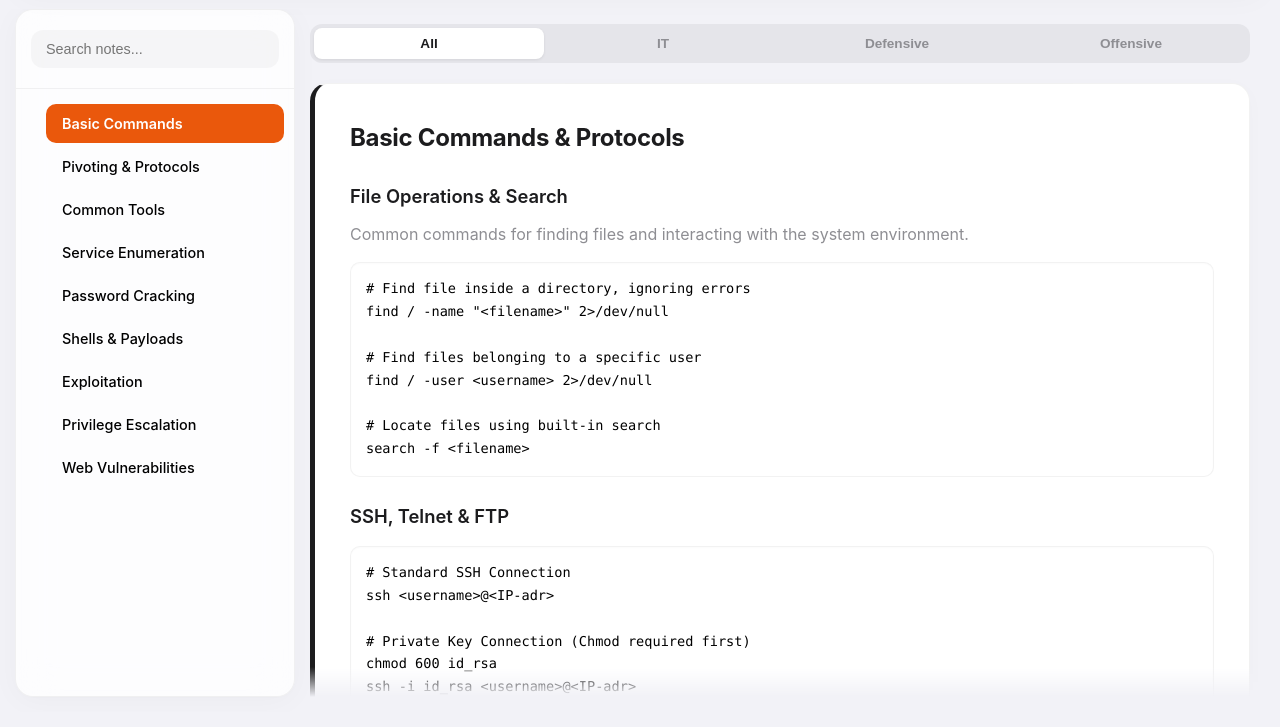
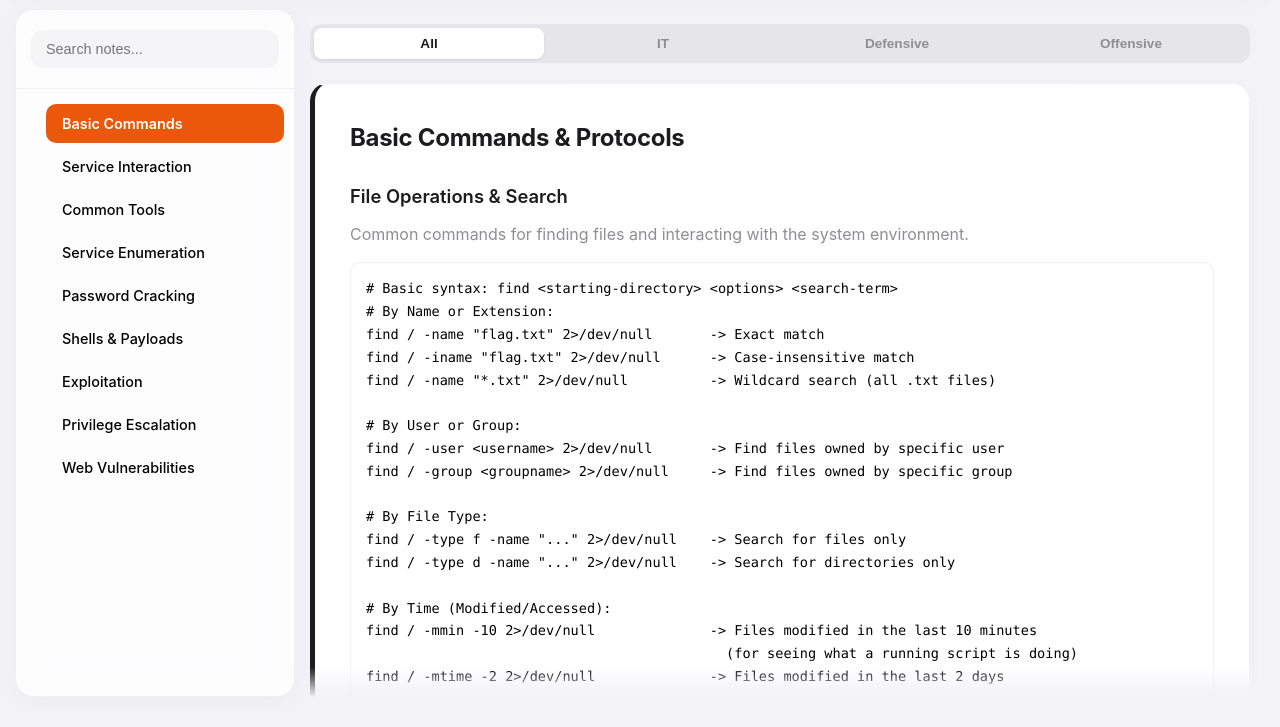
Before and after one commit to astrigac/astrigac.github.io, a plain HTML site: page notes.html in a window 1280 px wide. Shown: the part 73-800 px from the top of the page. Drawn offline with Linux system fonts and the light colour scheme.

Commit message:
update: Basic Commands section rework

```diff
--- a/notes.html
+++ b/notes.html
@@ -33,7 +33,7 @@
             <nav class="sidebar-menu">
                 <ul>
                     <li><a href="#basic-commands">Basic Commands</a></li>
-                    <li><a href="#pivoting-protocols">Pivoting &amp; Protocols</a></li>
+                    <li><a href="#service-interaction">Service Interaction</a></li>
                     <li><a href="#common-tools">Common Tools</a></li>
                     <li><a href="#enumeration">Service Enumeration</a></li>
                     <li><a href="#cracking">Password Cracking</a></li>
@@ -63,11 +63,30 @@
 
                 <h3>File Operations &amp; Search</h3>
                 <p>Common commands for finding files and interacting with the system environment.</p>
-                <pre><code># Find file inside a directory, ignoring errors
-find / -name "&lt;filename&gt;" 2&gt;/dev/null
+                <pre><code># Basic syntax: find &lt;starting-directory&gt; &lt;options&gt; &lt;search-term&gt;
+# By Name or Extension:
+find / -name "flag.txt" 2&gt;/dev/null       -&gt; Exact match
+find / -iname "flag.txt" 2&gt;/dev/null      -&gt; Case-insensitive match
+find / -name "*.txt" 2&gt;/dev/null          -&gt; Wildcard search (all .txt files)
 
-# Find files belonging to a specific user
-find / -user &lt;username&gt; 2&gt;/dev/null
+# By User or Group:
+find / -user &lt;username> 2&gt;/dev/null       -&gt; Find files owned by specific user
+find / -group &lt;groupname> 2&gt;/dev/null     -&gt; Find files owned by specific group
+
+# By File Type:
+find / -type f -name "..." 2&gt;/dev/null    -&gt; Search for files only
+find / -type d -name "..." 2&gt;/dev/null    -&gt; Search for directories only
+
+# By Time (Modified/Accessed):
+find / -mmin -10 2&gt;/dev/null              -&gt; Files modified in the last 10 minutes
+                                            (for seeing what a running script is doing)
+find / -mtime -2 2&gt;/dev/null              -&gt; Files modified in the last 2 days
+
+# By Size:
+find / -size +50M 2&gt;/dev/null             -&gt; Find files larger than 50 Megabytes
+
+# Execute a command on found items:
+find / -name "*.bak" -exec cat {} +       -&gt; Find all .bak files and read them
 
 # Locate files using built-in search
 search -f &lt;filename&gt;</code></pre>
@@ -90,8 +109,12 @@ ftp &lt;IP-addr&gt;</code></pre>
                 <pre><code># HTTP Request with parameters/headers
 curl -L &lt;url&gt; -H "Cookie: value" -d "user=robert"
 
+# Fetching files from remote hosts
+# For custom port, use: -P &lt;port_number&gt;
+scp &lt;username&gt;@&lt;IP-addr&gt;:&lt;/path/to/remote/image.png&gt; &lt;/path/to/local/destination/&gt;
+
 # Text searching
-grep "search_term" file_path
+grep "search_term" &lt;file_path&gt;
 
 # Archiving tools
 unzip &lt;filename&gt;
@@ -108,6 +131,7 @@ traceroute &lt;ip-addr&gt;</code></pre>
 
                 <h3>Netcat (nc)</h3>
                 <pre><code># Listen Mode
+# Use -k to keep listening after client disconnects
 nc -lvnp &lt;port&gt;
 
 # Connect Mode
@@ -121,9 +145,9 @@ systemctl list-units --type=service --state=running
 systemctl status &lt;service-name&gt;</code></pre>
             </section>
 
-            <!-- Pivoting & Protocols -->
-            <section id="pivoting-protocols" class="content-section cat-it">
-                <h2>Pivoting on Servers</h2>
+            <!-- Service Interaction -->
+            <section id="service-interaction" class="content-section cat-it">
+                <h2>Service Interaction</h2>
 
                 <h3>POP3 Protocol</h3>
                 <pre><code>USER &lt;username&gt;
```
